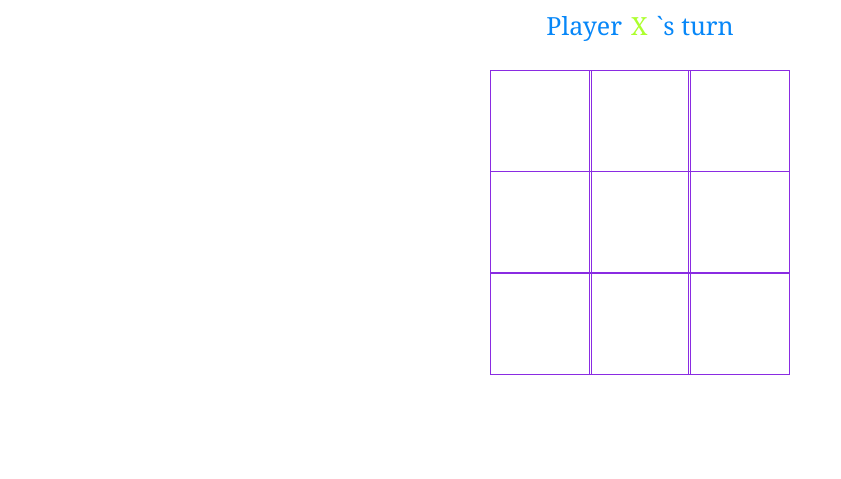
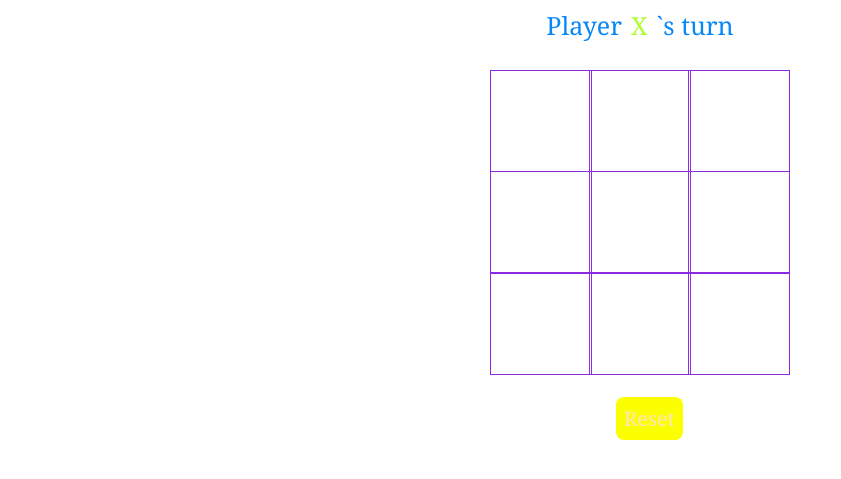
Before and after one commit to Preeyal/Tic-Tac-Toe-Game, a plain HTML site: page index.html in a window 1280 px wide. Shown: the part 67-546 px from the top of the page, without its empty margins (0-841 px from the left). Drawn offline with Linux system fonts and the light colour scheme; a web font is replaced by a local one.

Commit message:
Update index.html

```diff
--- a/index.html
+++ b/index.html
@@ -35,6 +35,9 @@
 
         </section>
         <section class="display announcer hide"></section>
+        <section class="controls">
+            <button id="reset">Reset</button>
+            </section>
     </main>
 
 </body>
```
